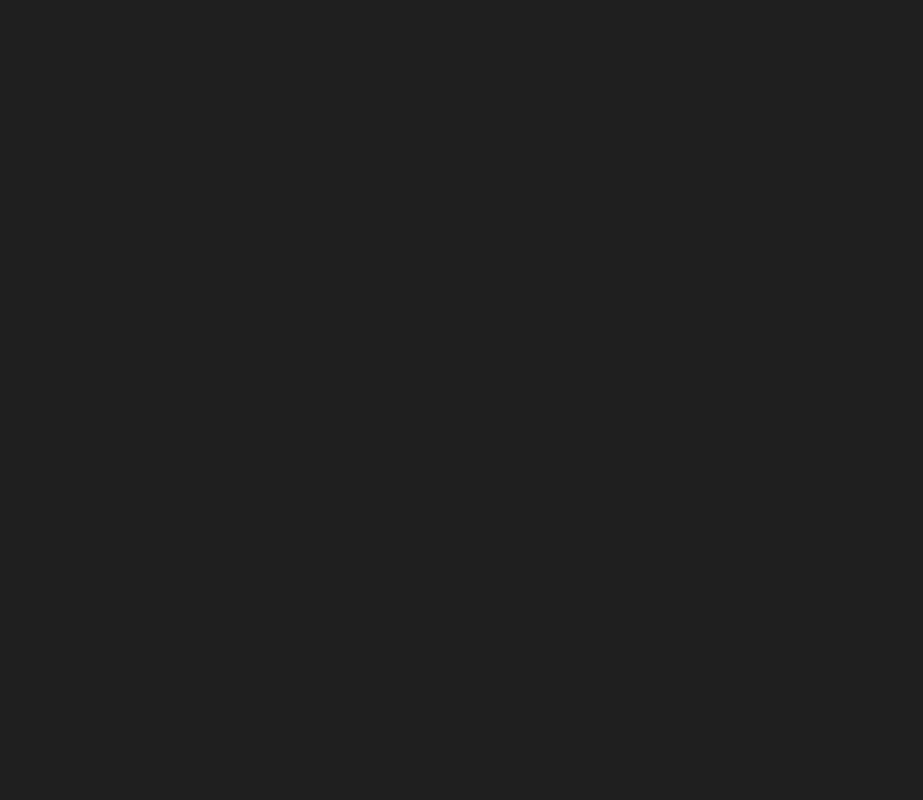
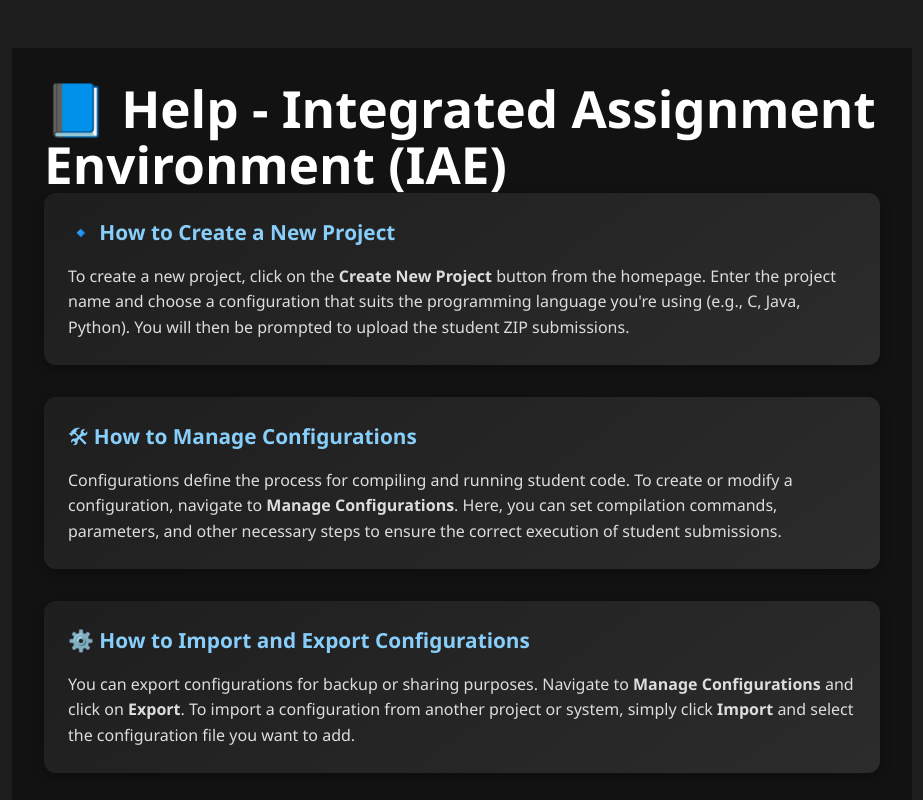
Before and after one commit to buraksanlilar/TheIntegratedAssignmentEnvironment, a React (Vite) app: page /help in a window 1280 px wide. Before the commit this address had no page. Shown: the whole page, without its empty margins (178-1101 px from the left). Built offline with nearby package versions, Linux system fonts and the light colour scheme.

Commit message:
Add Help page with usage instructions and route integration into the application.

```diff
--- a/src/App.tsx
+++ b/src/App.tsx
@@ -3,8 +3,9 @@ import { BrowserRouter, Routes, Route } from 'react-router-dom'
 import HomePage from './components/HomePage'
 import CreateProjectPage from './components/CreateProjectPage'
 import ManageConfigurationsPage from './components/ManageConfigurationsPage'
-import OpenProjectPage from './components/OpenProjectPage' // yeni
+import OpenProjectPage from './components/OpenProjectPage'
 import ProjectDetailPage from './components/ProjectDetailPage'
+import HelpPage from './components/HelpPage'
 
 function App() {
   return (
@@ -13,8 +14,9 @@ function App() {
         <Route path="/" element={<HomePage />} />
         <Route path="/create" element={<CreateProjectPage />} />
         <Route path="/manage-configurations" element={<ManageConfigurationsPage />} />
-        <Route path="/open" element={<OpenProjectPage />} /> {/* burası yeni */}
+        <Route path="/open" element={<OpenProjectPage />} />
         <Route path="/project/:projectName" element={<ProjectDetailPage />} />
+        <Route path="/help" element={<HelpPage />} />
       </Routes>
     </BrowserRouter>
   )
--- /dev/null
+++ b/src/components/HelpPage.css
@@ -0,0 +1,62 @@
+.help-container {
+    max-width: 900px;
+    margin: 3rem auto;
+    padding: 2rem;
+    background-color: #121212;
+    color: #ffffff;
+    font-family: 'Segoe UI', sans-serif;
+  }
+
+  .help-container h2 {
+    font-size: 2rem;
+    font-weight: bold;
+    text-align: center;
+    margin-bottom: 2rem;
+  }
+
+  .help-section {
+    margin-bottom: 2rem;
+    background: linear-gradient(145deg, #1e1e1e, #2c2c2c);
+    padding: 1.5rem;
+    border-radius: 12px;
+    box-shadow: 0 4px 12px rgba(0,0,0,0.3);
+  }
+
+  .help-section h3 {
+    font-size: 1.3rem;
+    color: #87cefa;
+    margin-bottom: 1rem;
+  }
+
+  .help-section p,
+  .help-section ol,
+  .help-section ul {
+    font-size: 1rem;
+    line-height: 1.6;
+    color: #dddddd;
+  }
+
+  .help-section code {
+    background-color: #222;
+    padding: 2px 6px;
+    border-radius: 4px;
+    color: #ffcc66;
+    font-family: monospace;
+  }
+
+  .back-button {
+    display: block;
+    margin: 2rem auto 0;
+    padding: 0.8rem 2rem;
+    background-color: #1f1f1f;
+    color: white;
+    border: 1px solid #444;
+    border-radius: 10px;
+    font-size: 1rem;
+    cursor: pointer;
+    transition: 0.3s;
+  }
+
+  .back-button:hover {
+    background-color: #2d2d2d;
+  }
--- /dev/null
+++ b/src/components/HelpPage.tsx
@@ -0,0 +1,73 @@
+import React from "react";
+import { useNavigate } from "react-router-dom";
+import "./HelpPage.css";  // Yardım sayfasına özgü CSS
+
+const HelpPage: React.FC = () => {
+  const navigate = useNavigate();
+
+  return (
+    <div className="help-container">
+      <h1 className="help-title">📘 Help - Integrated Assignment Environment (IAE)</h1>
+
+      <div className="help-section">
+        <h3>🔹 How to Create a New Project</h3>
+        <p>
+          To create a new project, click on the <strong>Create New Project</strong> button from the homepage. Enter the project name and choose a configuration that suits the programming language you're using (e.g., C, Java, Python).
+          You will then be prompted to upload the student ZIP submissions.
+        </p>
+      </div>
+
+      <div className="help-section">
+        <h3>🛠 How to Manage Configurations</h3>
+        <p>
+          Configurations define the process for compiling and running student code. To create or modify a configuration, navigate to <strong>Manage Configurations</strong>. Here, you can set compilation commands, parameters, and other necessary steps to ensure the correct execution of student submissions.
+        </p>
+      </div>
+
+      <div className="help-section">
+        <h3>⚙️ How to Import and Export Configurations</h3>
+        <p>
+          You can export configurations for backup or sharing purposes. Navigate to <strong>Manage Configurations</strong> and click on <strong>Export</strong>. To import a configuration from another project or system, simply click <strong>Import</strong> and select the configuration file you want to add.
+        </p>
+      </div>
+
+      <div className="help-section">
+        <h3>📂 How to Add Student Submissions</h3>
+        <p>
+          Student submissions should be in <strong>ZIP format</strong>. When you create a new project, upload the ZIP files for each student. The IAE will automatically extract the ZIP files into folders named after the student IDs. Inside each folder, the student's code (e.g., <code>main.c</code>) should be available for compilation.
+        </p>
+      </div>
+
+      <div className="help-section">
+        <h3>🔄 How to Evaluate Submissions</h3>
+        <p>
+          To evaluate student submissions, click on <strong>Run Evaluation</strong> after uploading the student ZIPs. The system will compile and run the students' code according to the selected configuration, compare the output with the expected results, and generate a report indicating success or failure.
+        </p>
+      </div>
+
+      <div className="help-section">
+        <h3>📊 Viewing Results</h3>
+        <p>
+          After running the evaluation, you can view the results of each student's submission by navigating to the <strong>Open Existing Project</strong> page. The results will show whether each student’s code passed or failed the evaluation. You can also re-run evaluations if needed.
+        </p>
+      </div>
+
+      <div className="help-section">
+        <h3>❓ Frequently Asked Questions (FAQ)</h3>
+        <p><strong>Q: What should I do if compilation fails for a student?</strong><br />
+          A: If there is a compilation error, it will be logged in the evaluation report. The system will continue evaluating other students automatically, and you can view the error logs for troubleshooting.
+        </p>
+        <p><strong>Q: Can I use a custom compiler or interpreter?</strong><br />
+          A: Yes, configurations can be tailored to use any available compiler or interpreter by specifying the correct paths and arguments in the configuration settings.
+        </p>
+        <p><strong>Q: How can I track student progress?</strong><br />
+          A: You can track the status of each student’s assignment by viewing the detailed results in the evaluation reports, which will indicate whether they passed or failed the tests.
+        </p>
+      </div>
+
+      <button className="back-button" onClick={() => navigate("/")}>Back</button>
+    </div>
+  );
+};
+
+export default HelpPage;
--- a/src/components/HomePage.tsx
+++ b/src/components/HomePage.tsx
@@ -10,16 +10,15 @@ const HomePage: React.FC = () => {
   }
 
   const handleOpenProject = () => {
-    navigate('/open') // Eskiden window.api.openProject çağrıyordu
+    navigate('/open')
   }
-
 
   const handleManageConfigs = () => {
     navigate('/manage-configurations')
   }
 
   const handleHelp = () => {
-    window.api.openHelp()
+    navigate('/help') // 👈 YÖNLENDİRME GÜNCELLENDİ
   }
 
   return (
```
